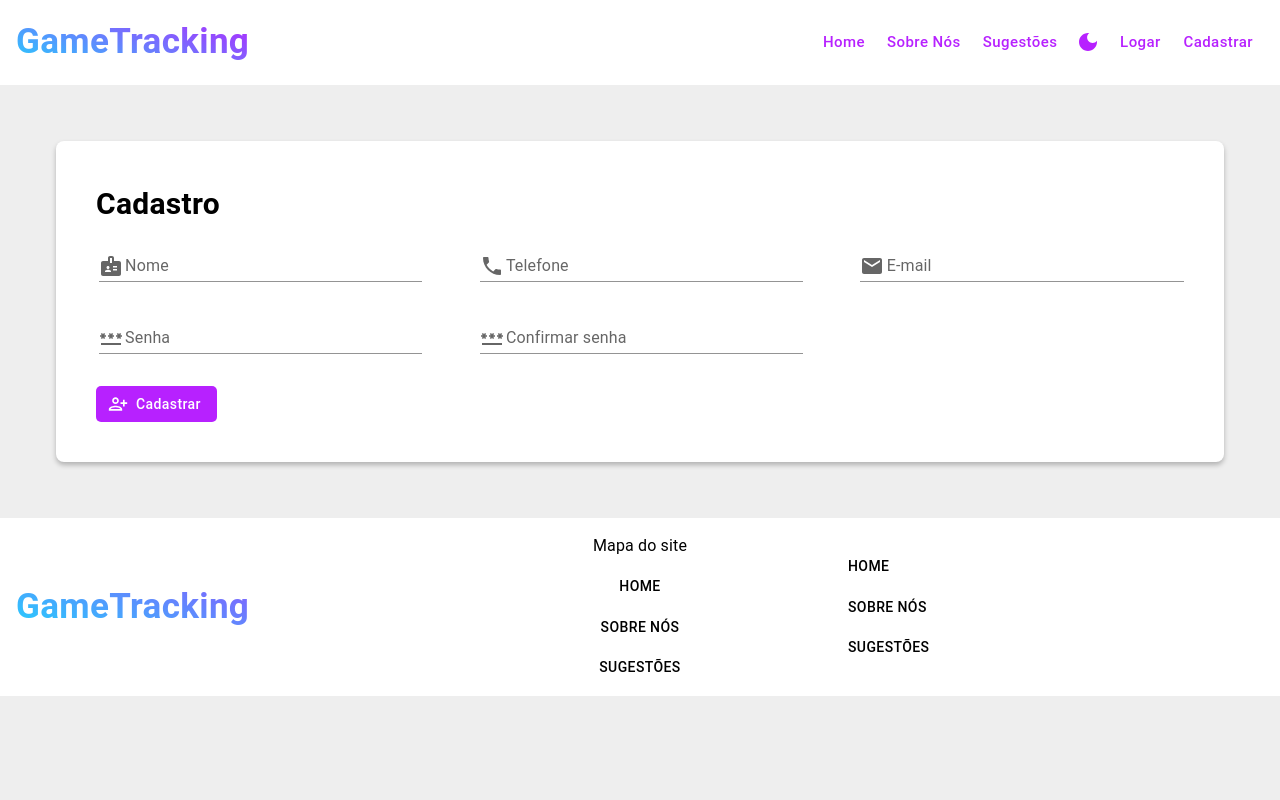
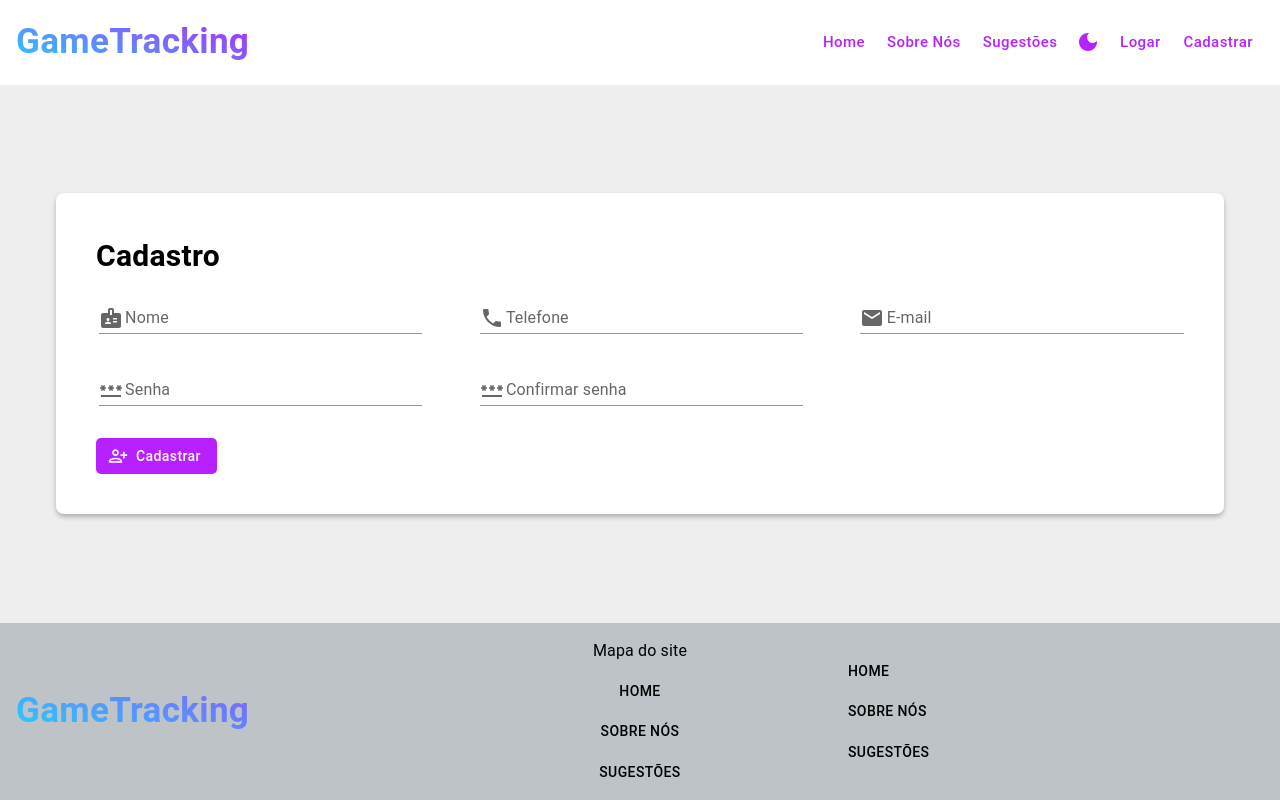
Before and after one commit to MarceloDCastro/Game-Tracking, a Next.js app: page /Cadastro in a window 1280 px wide. Built offline with nearby package versions, Linux system fonts and the light colour scheme.

Commit message:
Arrumando posição do footer

```diff
--- a/components/footer/index.tsx
+++ b/components/footer/index.tsx
@@ -10,14 +10,12 @@ const Footer = () => {
     const { toggleMode, mode } = useAppThemeContext();
 
     return (
-        <Grid container p={5} bgcolor={mode == 'light' ? Pallete.light.fundo2.main : Pallete.dark.fundo2.main} p={2} justifyContent='space-between' alignItems='center' >
-
+        <Grid style={{backgroundColor:"#bdc3c7"}} container p={5} bgcolor={mode == 'light' ? Pallete.light.fundo2.main : Pallete.dark.fundo2.main} p={2} justifyContent='space-between' alignItems='center' >
             <Grid item md={4} sm={12}>
                 <Typography fontSize={35} fontWeight='bold' sx={{
                     backgroundImage: `linear-gradient(19deg, #21D4FD, #B721FF)`,
                 }} className={styles.gradiente}>GameTracking</Typography>
             </Grid>
-
             <Grid item md={4} sm={12} >
                 <Stack gap={2} alignItems="center" >
                     <Typography variant="body1" >Mapa do site</Typography>
@@ -32,7 +30,6 @@ const Footer = () => {
                     </Typography>
                 </Stack>
             </Grid>
-
             <Grid item md={4} sm={12} justifyContent="center" >
                 <Stack gap={2}>
                     <Typography variant={'button'} >
@@ -46,7 +43,6 @@ const Footer = () => {
                     </Typography>
                 </Stack>
             </Grid>
-
         </Grid>
     )
 }
--- a/pages/_app.tsx
+++ b/pages/_app.tsx
@@ -1,6 +1,6 @@
 import '../styles/globals.css'
 import type { AppProps } from 'next/app'
-import { Box } from '@mui/material'
+import { Box,Stack } from '@mui/material'
 import NavBar from '../components/NavBar'
 import Footer from '../components/footer'
 import { AppThemeProvider } from '../context/ThemeContext'
@@ -8,11 +8,12 @@ import { AppThemeProvider } from '../context/ThemeContext'
 function MyApp({ Component, pageProps }: AppProps) {
   return (
     <AppThemeProvider>
-      <Box width='100vw' height='100vh'>
+      <Stack justifyContent="space-between" minWidth='100vw' minHeight='100vh'>
         <NavBar />
         <Component {...pageProps} />
         <Footer />
-      </Box>
+      </Stack>
+
     </AppThemeProvider>
   )
 }
```
